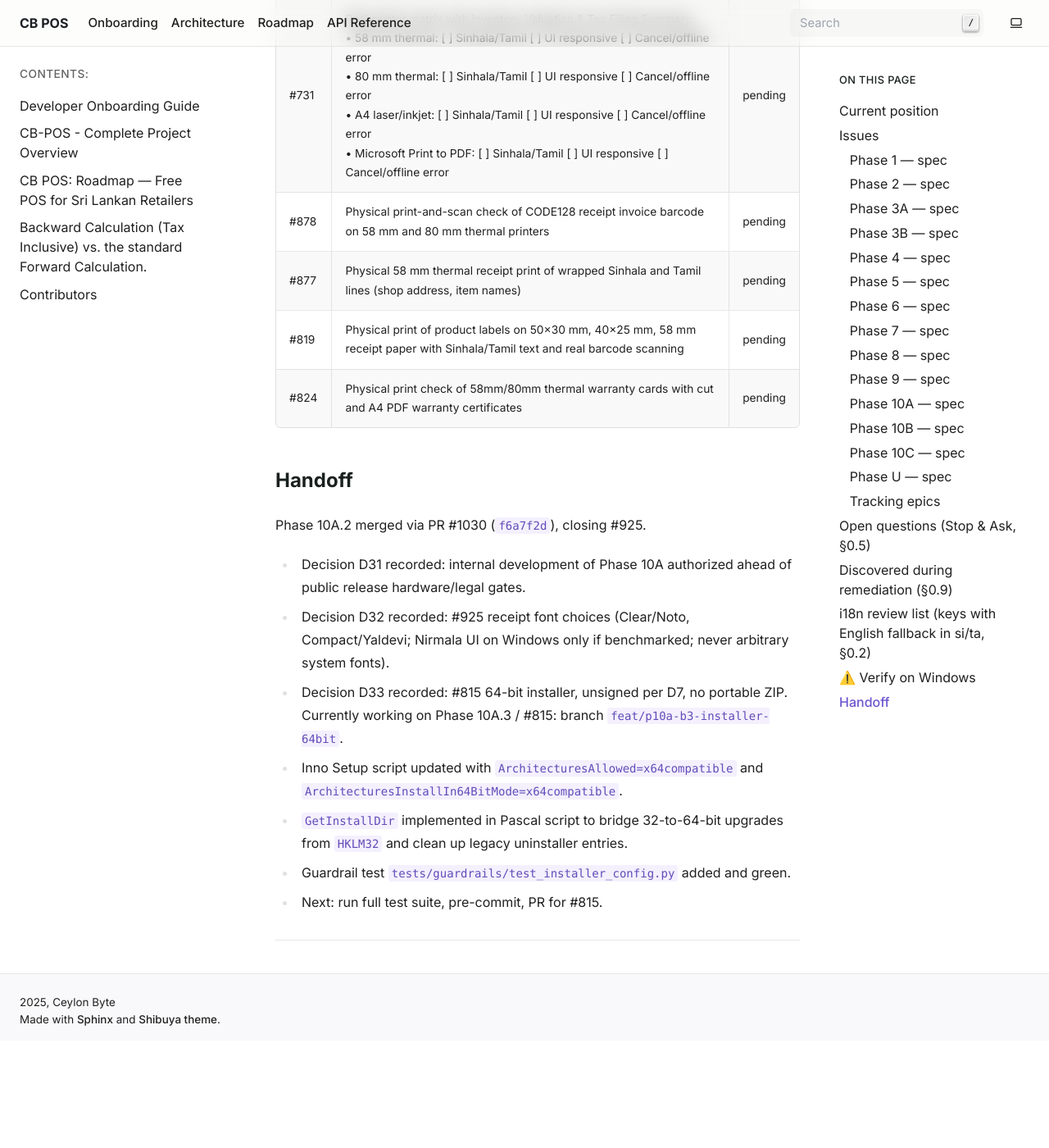
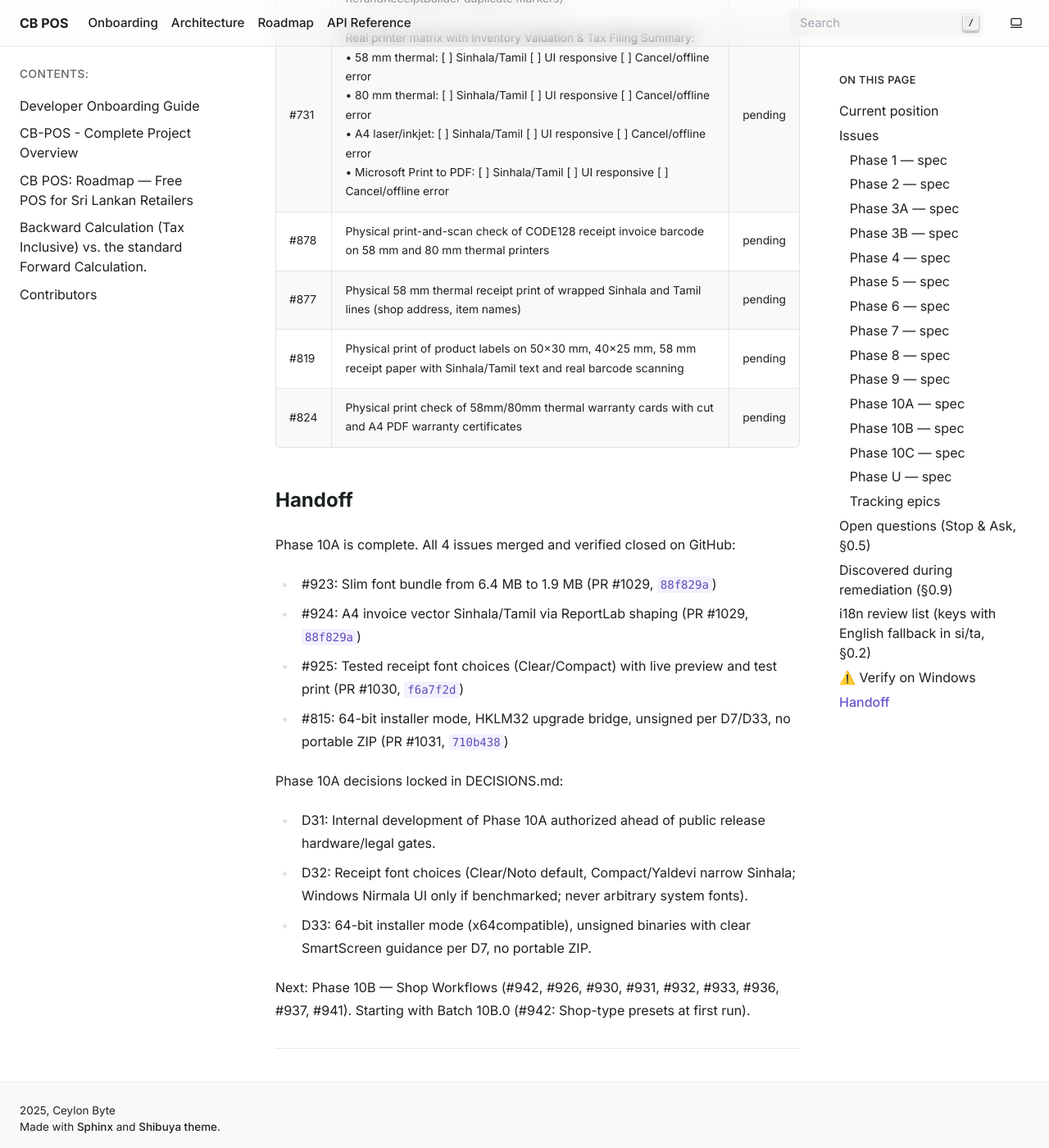
Before and after one commit to HMAHD/CB-POS, a Sphinx documentation site: the page built from docs/remediation/PROGRESS.md, in a window 1280 px wide and 1400 px high, scrolled down 30161 px. Shown: the whole window at 82% size. Built offline with Sphinx 7.4.7, drawn with Linux system fonts in a browser that asks for light colours; pages that are not in the unit, such as notebooks, are missing from menus; before the commit the page ends 31430 px from its top, so only the background shows below that; some of the changed text lies outside the part shown.

Commit message:
docs(remediation): complete Phase 10A in progress log

```diff
--- a/docs/remediation/PROGRESS.md
+++ b/docs/remediation/PROGRESS.md
@@ -18,14 +18,14 @@ Statuses: `todo` · `in-progress` · `blocked (Q#)` · `pr-open` · `done` (merg
 | 7 | written |
 | 8 | written |
 | 9 | written |
-| 10A | written |
+| 10A | done |
 | 10B | written |
 | 10C | written |
 | U | written |
 
 ## Current position
 
-- Phase: 10A · Batch: 10A.3 · Branch: feat/p10a-b3-installer-64bit · PR: — · Last session: 2026-11-19
+- Phase: 10A complete · Next: Phase 10B · Branch: main · PR: — · Last session: 2026-11-19
 
 ## Issues
 
@@ -213,7 +213,7 @@ Statuses: `todo` · `in-progress` · `blocked (Q#)` · `pr-open` · `done` (merg
 
 | # | Title | Sev | Batch | Status | PR | Notes |
 |---|---|---|---|---|---|---|
-| #815 | Installer: 32-bit install mode (Program Files (x86)), unsigned binaries, no p… | medium | 10A.3 | in-progress | | |
+| #815 | Installer: 32-bit install mode (Program Files (x86)), unsigned binaries, no p… | medium | 10A.3 | done | #1031 | 710b438 · 64-bit installer mode (x64compatible), GetInstallDir Pascal script bridging HKLM32 upgrades, legacy uninstaller cleanup, data safety guardrails |
 | #923 | Slim the font bundle from 6.4 MB to 1.9 MB (drop italics, subset Noto Sans to… | — | 10A.1 | done | #1029 | 88f829a · slim Noto Sans Latin subsets with --name-IDs='*', delete unused italics (6.11 MB -> 1.83 MB), tests, 60 UI gate screenshots |
 | #924 | A4 invoice: real vector Sinhala/Tamil text via ReportLab shaping (uharfbuzz) … | — | 10A.1 | done | #1029 | 88f829a · vector Indic PDF generation via ReportLab shaping=1, unified make_shaped_paragraph across commercial/tax/warranty/RMA builders, sample PDFs, changelog |
 | #925 | Receipt font choice: short tested list (Clear/Noto default, Compact/Yaldevi) … | — | 10A.2 | done | #1030 | f6a7f2d · tested receipt font choices, Yaldevi variable font bundling, ReceiptFontService, live preview raster, test print, font benchmark |
@@ -311,12 +311,15 @@ Statuses: `todo` · `in-progress` · `blocked (Q#)` · `pr-open` · `done` (merg
 | #824 | Physical print check of 58mm/80mm thermal warranty cards with cut and A4 PDF warranty certificates | pending |
 
 ## Handoff
-Phase 10A.2 merged via PR #1030 (`f6a7f2d`), closing #925.
-- Decision D31 recorded: internal development of Phase 10A authorized ahead of public release hardware/legal gates.
-- Decision D32 recorded: #925 receipt font choices (Clear/Noto, Compact/Yaldevi; Nirmala UI on Windows only if benchmarked; never arbitrary system fonts).
-- Decision D33 recorded: #815 64-bit installer, unsigned per D7, no portable ZIP.
-Currently working on Phase 10A.3 / #815: branch `feat/p10a-b3-installer-64bit`.
-- Inno Setup script updated with `ArchitecturesAllowed=x64compatible` and `ArchitecturesInstallIn64BitMode=x64compatible`.
-- `GetInstallDir` implemented in Pascal script to bridge 32-to-64-bit upgrades from `HKLM32` and clean up legacy uninstaller entries.
-- Guardrail test `tests/guardrails/test_installer_config.py` added and green.
-- Next: run full test suite, pre-commit, PR for #815.
+Phase 10A is complete. All 4 issues merged and verified closed on GitHub:
+- #923: Slim font bundle from 6.4 MB to 1.9 MB (PR #1029, `88f829a`)
+- #924: A4 invoice vector Sinhala/Tamil via ReportLab shaping (PR #1029, `88f829a`)
+- #925: Tested receipt font choices (Clear/Compact) with live preview and test print (PR #1030, `f6a7f2d`)
+- #815: 64-bit installer mode, HKLM32 upgrade bridge, unsigned per D7/D33, no portable ZIP (PR #1031, `710b438`)
+
+Phase 10A decisions locked in DECISIONS.md:
+- D31: Internal development of Phase 10A authorized ahead of public release hardware/legal gates.
+- D32: Receipt font choices (Clear/Noto default, Compact/Yaldevi narrow Sinhala; Windows Nirmala UI only if benchmarked; never arbitrary system fonts).
+- D33: 64-bit installer mode (x64compatible), unsigned binaries with clear SmartScreen guidance per D7, no portable ZIP.
+
+Next: Phase 10B — Shop Workflows (#942, #926, #930, #931, #932, #933, #936, #937, #941). Starting with Batch 10B.0 (#942: Shop-type presets at first run).
```
